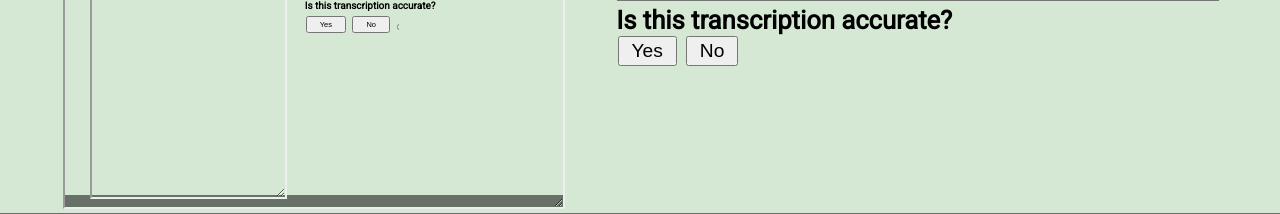
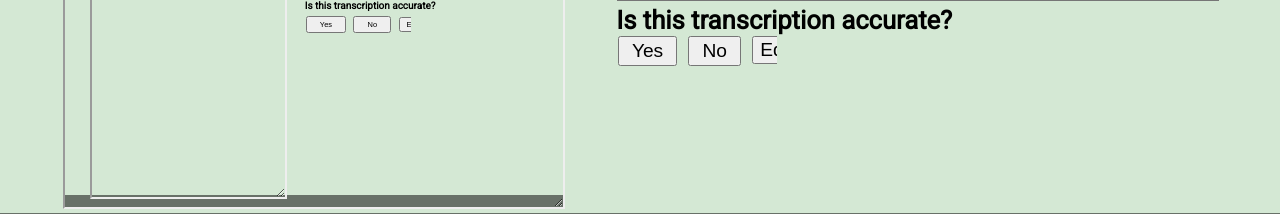
Before and after one commit to Phantasmogenesis/Crowd-sourced-transcriptions, a Python web app: template templates/review.html in a window 1280 px wide. Shown: the part 876-1090 px from the top of the page. Run offline with Jinja, Linux system fonts and the light colour scheme; the template is opened without the code that fills it: most values are stand-ins (such as "Sample title", 1, 10 or a date in 2020).

Commit message:
edit button

```diff
--- a/templates/review.html
+++ b/templates/review.html
@@ -100,7 +100,7 @@ a.fa:hover {color:#ADD8E6; opacity: 0.7;
                     <input method="post" type="hidden" id="fileData" name="fileData" value="{{jpg_data}}" readonly/>
                     <li style="margin-right: 5%;"><button><input type="submit" name="Yes" value="Yes"></button></li>
                     <li style="margin-right: 5%;"><button> <input type="submit" name="No" value="No"></button></li>
-                    <li style="margin-right: 5%;" name="Edit"><a id="edit" onclick="edit()"><button style="font-size: 1.5vw; "></button></a></li>
+                    <li style="margin-right: 5%;" name="Edit"><a id="edit" onclick="edit()"><button style="font-size: 1.5vw; ">Edit</button></a></li>
                 </ul>
             </div>
             </form>
```
